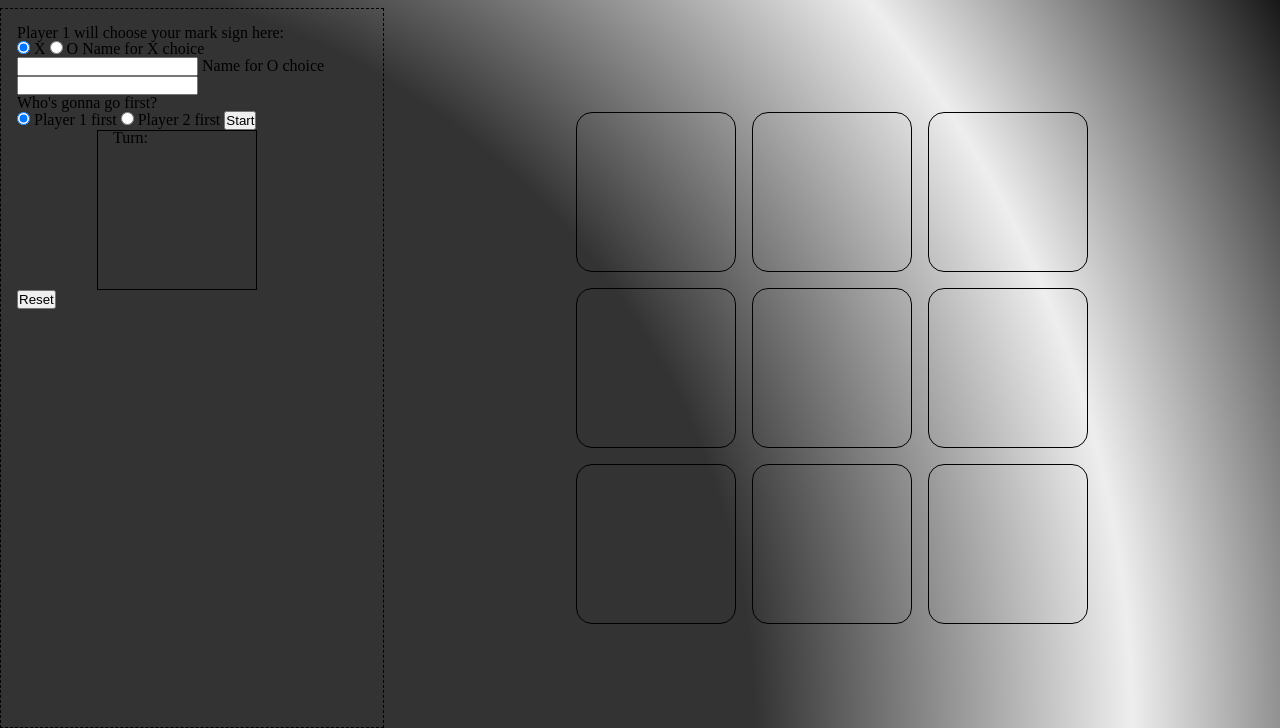
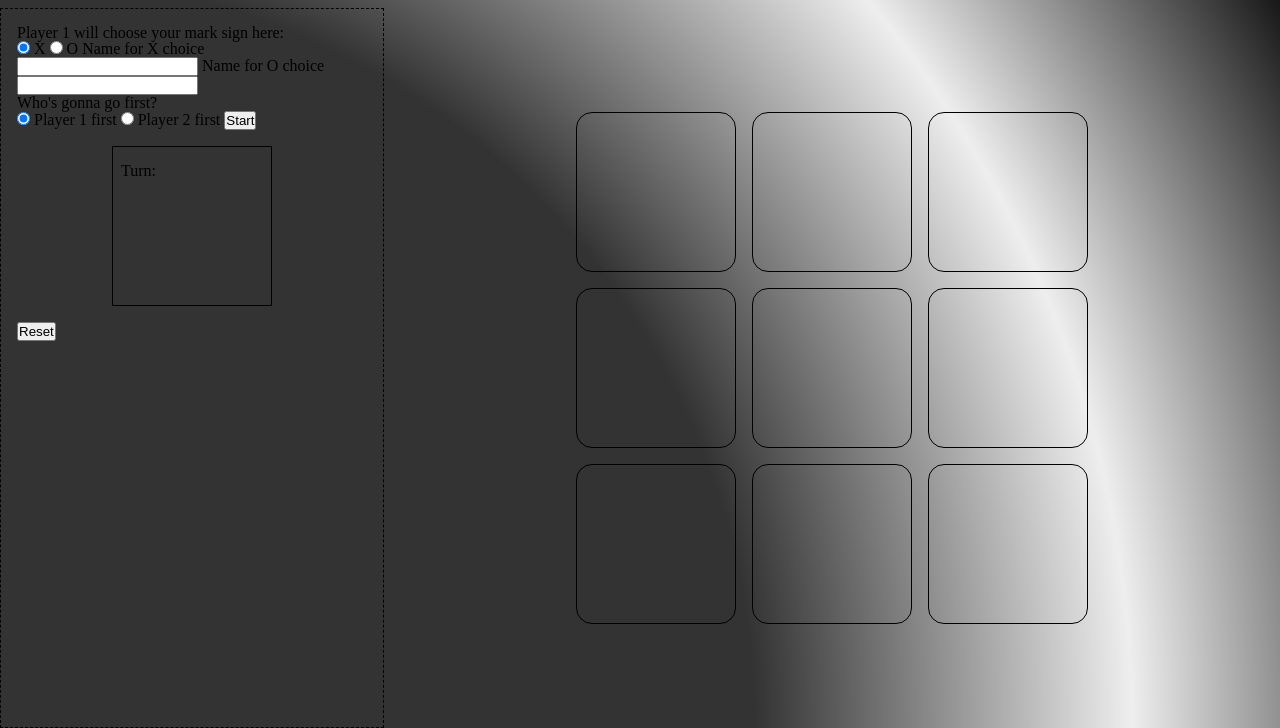
Before and after one commit to thpham1997/Tic_Tac_Toe, a website: page index.html in a window 1280 px wide. Shown: the part 72-800 px from the top of the page. Drawn offline with nearby package versions, Linux system fonts and the light colour scheme; files that its build step writes are made by us from their sources.

Commit message:
Modified display layout with new way of centering things

```diff
--- a/scss/_control-panel.scss
+++ b/scss/_control-panel.scss
@@ -9,25 +9,14 @@
   &__score{
     width: 10rem;
     height: 10rem;
-    margin: 0 5rem;
+    margin: 1rem auto;
     border-style: solid;
     border-color: black;
     border-width: 0.1rem;
-    display: grid;
-    grid-template-columns: repeat(2, 3rem);
-    column-gap: 2rem;
-    place-content: center;
     & *{
-      width: 3rem;
-      height: 5rem;
       // background-color: bisque;
+      margin: 1rem 0.5rem;
       color: black;
-    }
-    & p{
-      display: block;
-    }
-    &__turn{
-      display: inline-block;
     }
   }
 }
```
